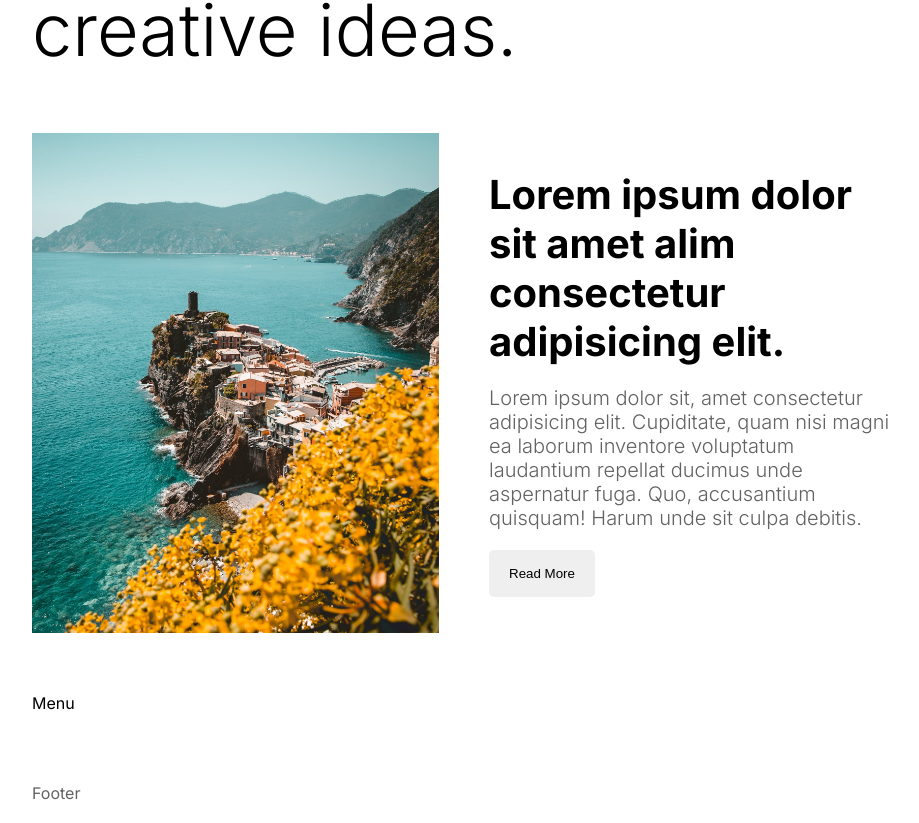
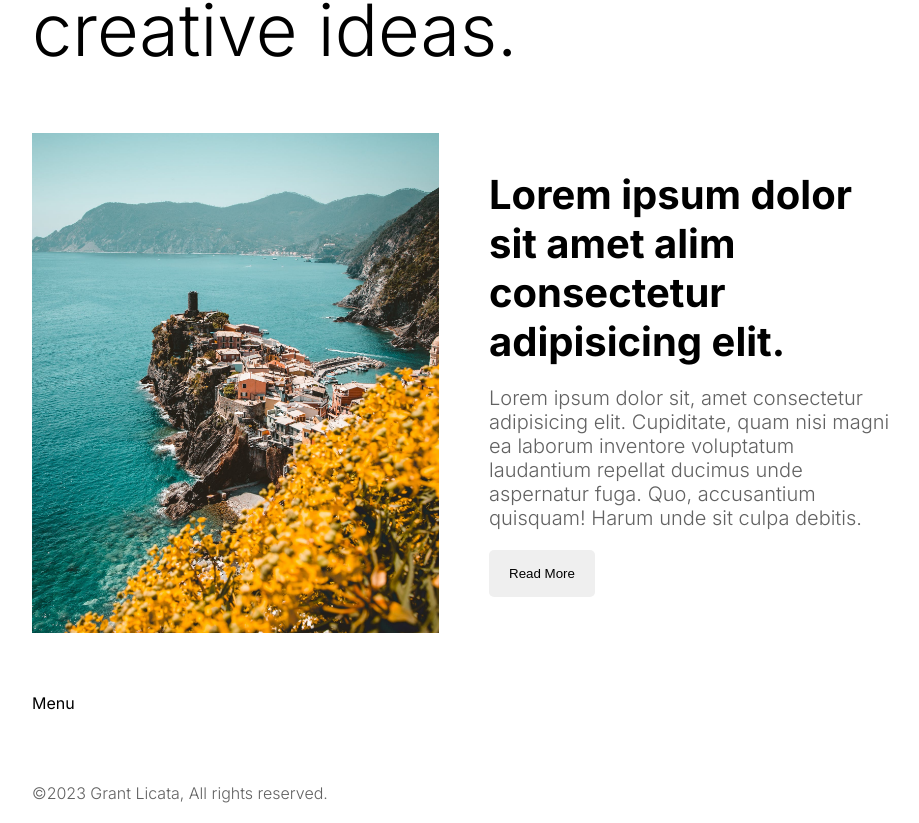
Before and after one commit to GrantLicata/Blog, a Next.js app: page / in a window 1280 px wide. Shown: the part 318-1141 px from the top of the page, without its empty margins (176-1095 px from the left). Built offline with nearby package versions, Linux system fonts and the light colour scheme.

Commit message:
Footer component built

```diff
--- a/src/components/footer/Footer.jsx
+++ b/src/components/footer/Footer.jsx
@@ -1,8 +1,14 @@
 import React from "react";
 import styles from "./footer.module.css";
+import Image from "next/image";
+import Link from "next/link";
 
 const Footer = () => {
-  return <div className={styles.container}>Footer</div>;
+  return (
+    <div className={styles.container}>
+      <p className={styles.desc}>©2023 Grant Licata, All rights reserved.</p>
+    </div>
+  );
 };
 
 export default Footer;
```
